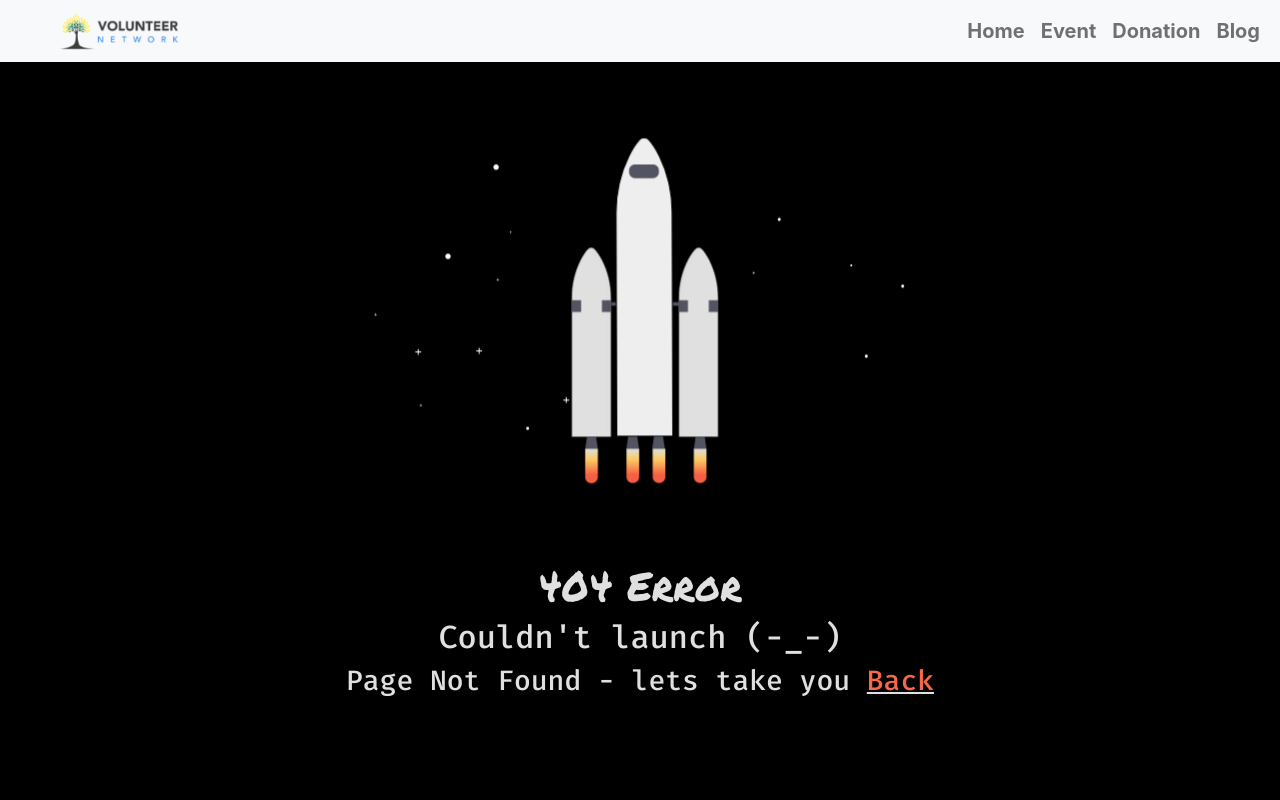
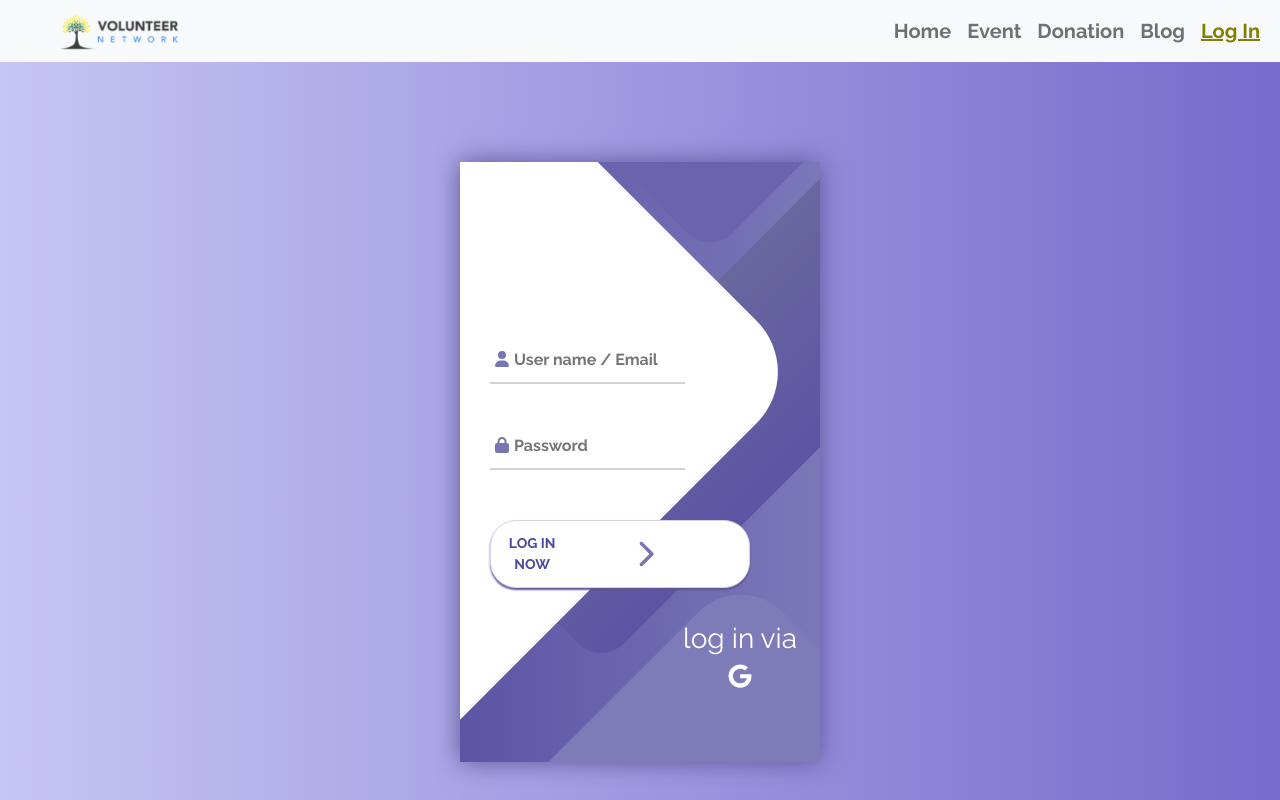
Before and after one commit to khaled39ab/Volunteer-Network-Fontend, a React (Create React App) app: page /login in a window 1280 px wide. Before the commit this address had no page. Shown: the top 800 px of the page. Built offline with nearby package versions, Linux system fonts and the light colour scheme.

Commit message:
created login page

```diff
--- a/package.json
+++ b/package.json
@@ -3,6 +3,10 @@
   "version": "0.1.0",
   "private": true,
   "dependencies": {
+    "@fortawesome/fontawesome-svg-core": "^6.1.2",
+    "@fortawesome/free-brands-svg-icons": "^6.1.2",
+    "@fortawesome/free-solid-svg-icons": "^6.1.2",
+    "@fortawesome/react-fontawesome": "^0.2.0",
     "@testing-library/jest-dom": "^5.16.5",
     "@testing-library/react": "^13.3.0",
     "@testing-library/user-event": "^13.5.0",
--- a/src/App.js
+++ b/src/App.js
@@ -6,6 +6,7 @@ import Event from './pages/Event/Event';
 import NotFound from './pages/Shared/NotFound/NotFound';
 import Footer from './pages/Shared/Footer/Footer';
 import Blog from './pages/Blog/Blog';
+import Login from './pages/Login/Login';
 
 function App() {
   return (
@@ -16,6 +17,7 @@ function App() {
         <Route path='/home' element={<Home></Home>}></Route>
         <Route path='/event' element={<Event></Event>}></Route>
         <Route path='/blog' element={<Blog></Blog>}></Route>
+        <Route path='/login' element={<Login></Login>}></Route>
         <Route path='*' element={<NotFound></NotFound>} ></Route>
       </Routes>
       <Footer></Footer>
--- /dev/null
+++ b/src/pages/Login/Login.css
@@ -0,0 +1,182 @@
+@import url('https://fonts.googleapis.com/css?family=Raleway:400,700');
+
+div {
+	box-sizing: border-box;
+	margin: 0;
+	padding: 0;
+	font-family: Raleway, sans-serif;
+}
+
+.body {
+	background: linear-gradient(90deg, #C7C5F4, #776BCC);
+}
+
+.container {
+	display: flex;
+	align-items: center;
+	justify-content: center;
+	min-height: 100vh;
+}
+
+.screen {
+	background: linear-gradient(90deg, #5D54A4, #7C78B8);
+	position: relative;
+	height: 600px;
+	width: 360px;
+	box-shadow: 0px 0px 24px #5C5696;
+}
+
+.screen__content {
+	z-index: 1;
+	position: relative;
+	height: 100%;
+}
+
+.screen__background {
+	position: absolute;
+	top: 0;
+	left: 0;
+	right: 0;
+	bottom: 0;
+	z-index: 0;
+	-webkit-clip-path: inset(0 0 0 0);
+	clip-path: inset(0 0 0 0);
+}
+
+.screen__background__shape {
+	transform: rotate(45deg);
+	position: absolute;
+}
+
+.screen__background__shape1 {
+	height: 520px;
+	width: 520px;
+	background: #FFF;
+	top: -50px;
+	right: 120px;
+	border-radius: 0 72px 0 0;
+}
+
+.screen__background__shape2 {
+	height: 220px;
+	width: 220px;
+	background: #6C63AC;
+	top: -172px;
+	right: 0;
+	border-radius: 32px;
+}
+
+.screen__background__shape3 {
+	height: 540px;
+	width: 190px;
+	background: linear-gradient(270deg, #5D54A4, #6A679E);
+	top: -24px;
+	right: 0;
+	border-radius: 32px;
+}
+
+.screen__background__shape4 {
+	height: 400px;
+	width: 200px;
+	background: #7E7BB9;
+	top: 420px;
+	right: 50px;
+	border-radius: 60px;
+}
+
+.login {
+	width: 320px;
+	padding: 30px;
+	padding-top: 156px;
+}
+
+.login__field {
+	padding: 20px 0px;
+	position: relative;
+}
+
+.login__icon {
+	position: absolute;
+	top: 33px;
+    left: -138px;
+	color: #7875B5;
+}
+
+.login__input {
+	border: none;
+	border-bottom: 2px solid #D1D1D4;
+	background: none;
+	padding: 10px;
+	padding-left: 24px;
+	font-weight: 700;
+	width: 75%;
+	transition: .2s;
+}
+
+.login__input:active,
+.login__input:focus,
+.login__input:hover {
+	outline: none;
+	border-bottom-color: #6A679E;
+}
+
+.login__submit {
+	background: #fff;
+	font-size: 14px;
+	margin-top: 30px;
+	padding: 12px 16px;
+	border-radius: 26px;
+	border: 1px solid #D4D3E8;
+	text-transform: uppercase;
+	font-weight: 700;
+	display: flex;
+	align-items: center;
+	width: 100%;
+	color: #4C489D;
+	box-shadow: 0px 2px 2px #5C5696;
+	cursor: pointer;
+	transition: .2s;
+}
+
+.login__submit:active,
+.login__submit:focus,
+.login__submit:hover {
+	border-color: #6A679E;
+	outline: none;
+}
+
+.button__icon {
+	font-size: 28px;
+	margin-left: auto;
+	color: #7875B5;
+}
+
+.social-login {
+	position: absolute;
+	height: 140px;
+	width: 160px;
+	text-align: center;
+	bottom: 0px;
+	right: 0px;
+	color: #fff;
+}
+
+.social-icons {
+	display: flex;
+	align-items: center;
+	justify-content: center;
+}
+
+.social-login__icon {
+	/* padding: 20px 10px; */
+	color: #fff;
+	text-decoration: none;
+	text-shadow: 0px 0px 8px #7875B5;
+    font-size: 1.5em;
+}
+
+.social-login__icon:hover {
+	transform: scale(1.5);
+    color: cyan;
+    cursor: pointer;
+}
--- /dev/null
+++ b/src/pages/Login/Login.js
@@ -0,0 +1,46 @@
+import { FontAwesomeIcon } from '@fortawesome/react-fontawesome';
+import { faGoogle } from '@fortawesome/free-brands-svg-icons';
+import { faUser, faLock, faChevronRight } from '@fortawesome/free-solid-svg-icons';
+import React from 'react';
+import './Login.css';
+
+const Login = () => {
+    return (
+        <div className='body'>
+            <div className="container">
+                <div className="screen">
+                    <div className="screen__content">
+                        <form className="login">
+                            <div className="login__field">
+                                <FontAwesomeIcon className='login__icon' icon={faUser} />
+                                <input type="text" className="login__input" placeholder="User name / Email" />
+                            </div>
+                            <div className="login__field">
+                                <FontAwesomeIcon className='login__icon' icon={faLock} />
+                                <input type="password" className="login__input" placeholder="Password" />
+                            </div>
+                            <button className=" login__submit">
+                                <span className="button__text">Log In Now</span>
+                                <FontAwesomeIcon className='button__icon' icon={faChevronRight} />
+                            </button>
+                        </form>
+                        <div className="social-login">
+                            <h3>log in via</h3>
+                            <div className="social-icons">
+                                <FontAwesomeIcon className='social-login__icon' icon={faGoogle}></FontAwesomeIcon>
+                            </div>
+                        </div>
+                    </div>
+                    <div className="screen__background">
+                        <span className="screen__background__shape screen__background__shape4"></span>
+                        <span className="screen__background__shape screen__background__shape3"></span>
+                        <span className="screen__background__shape screen__background__shape2"></span>
+                        <span className="screen__background__shape screen__background__shape1"></span>
+                    </div>
+                </div>
+            </div>
+        </div>
+    );
+};
+
+export default Login;
--- a/src/pages/Shared/Header/Header.js
+++ b/src/pages/Shared/Header/Header.js
@@ -30,6 +30,7 @@ const Header = () => {
                             <Nav.Link as={CustomLink} to='/event'>Event</Nav.Link>
                             <Nav.Link as={CustomLink} to='/donation'>Donation</Nav.Link>
                             <Nav.Link as={CustomLink} to='/blog'>Blog</Nav.Link>
+                            <Nav.Link as={CustomLink} to='/login'>Log In</Nav.Link>
                         </Nav>
                     </Form>
                 </Navbar.Collapse>
```
Also changed, not shown: 1 other file (tests, documents, lock files or other folders).
